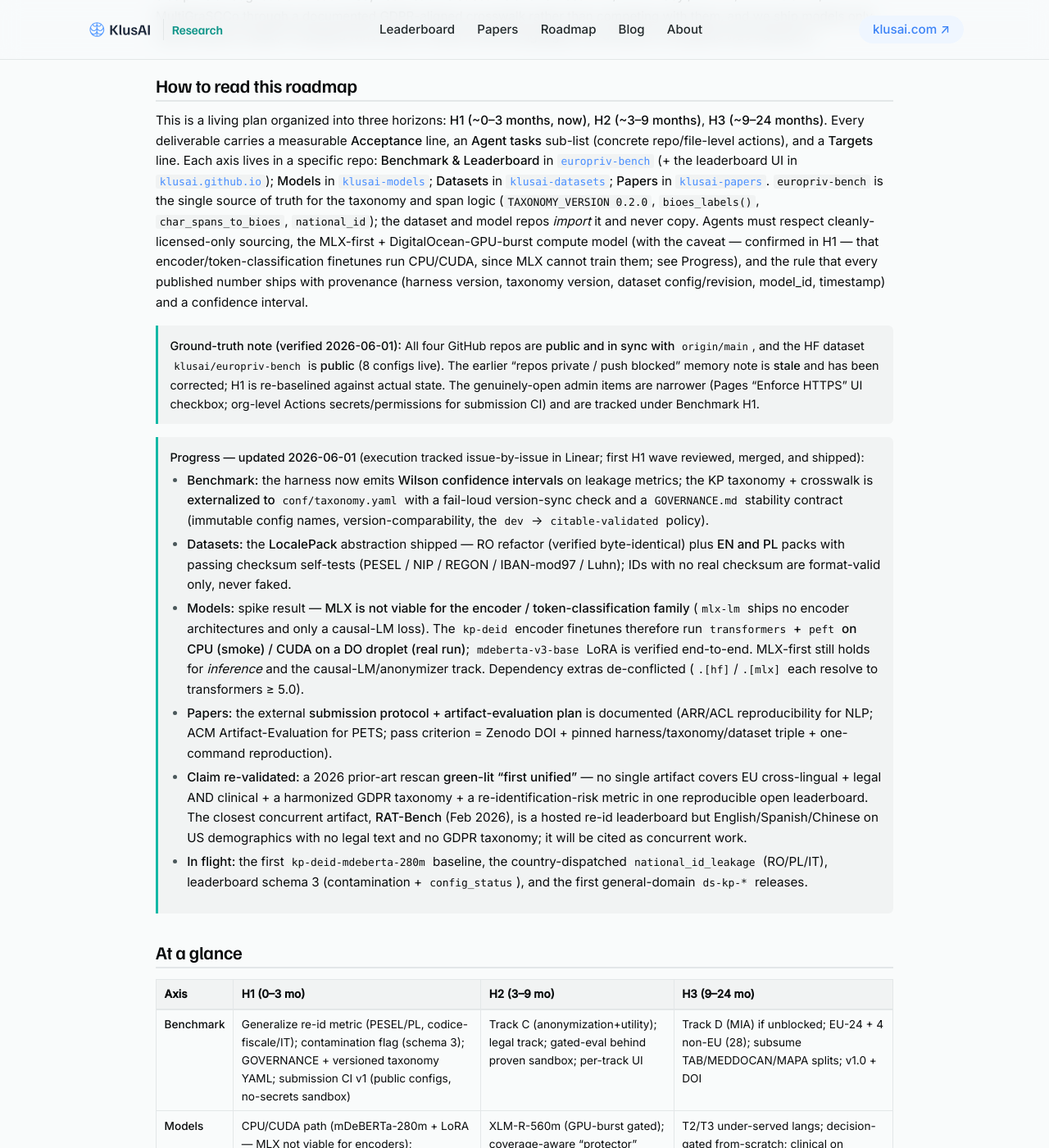
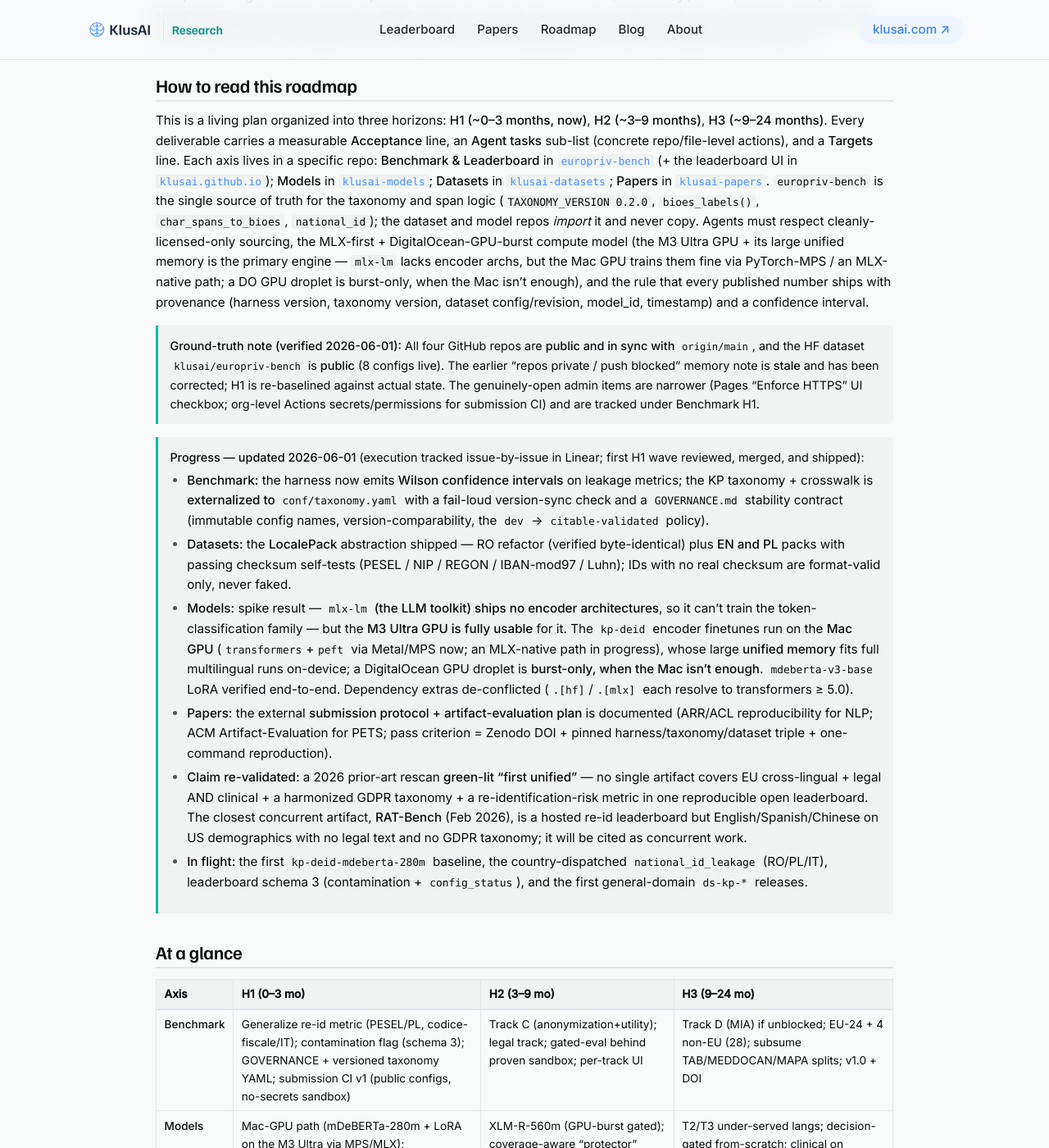
Before and after one commit to klusai/klusai-pages-research, a Jekyll site: the page built from roadmap.md, in a window 1280 px wide and 1400 px high, scrolled down 837 px. Shown: the whole window at 82% size. Built offline with Jekyll 4.4.1, drawn with Linux system fonts in a browser that asks for light colours; some of the changed text lies outside the part shown.

Commit message:
roadmap: correct compute framing to Mac-first (M3 Ultra GPU + unified memory)
Per the program principle (and a course-correction): mlx-lm lacks encoder
archs, but the M3 Ultra GPU trains them fine (PyTorch-MPS now / MLX-native
next), and its large unified memory fits full multilingual runs on-device.
DO GPU is burst-only, when the Mac isn't enough — not the 'real run' default.
Fixes the Progress callout, the at-a-glance Models cell, and the compute caveat.

```diff
--- a/roadmap.md
+++ b/roadmap.md
@@ -17,14 +17,14 @@ The position is defensible for a small, agent-augmented team because a leaderboa
 
 ## How to read this roadmap
 
-This is a living plan organized into three horizons: **H1 (~0–3 months, now)**, **H2 (~3–9 months)**, **H3 (~9–24 months)**. Every deliverable carries a measurable **Acceptance** line, an **Agent tasks** sub-list (concrete repo/file-level actions), and a **Targets** line. Each axis lives in a specific repo: **Benchmark & Leaderboard** in [`europriv-bench`](https://github.com/klusai/europriv-bench) (+ the leaderboard UI in [`klusai.github.io`](https://github.com/klusai/klusai.github.io)); **Models** in [`klusai-models`](https://github.com/klusai/klusai-models); **Datasets** in [`klusai-datasets`](https://github.com/klusai/klusai-datasets); **Papers** in [`klusai-papers`](https://github.com/klusai/klusai-papers). `europriv-bench` is the single source of truth for the taxonomy and span logic (`TAXONOMY_VERSION 0.2.0`, `bioes_labels()`, `char_spans_to_bioes`, `national_id`); the dataset and model repos *import* it and never copy. Agents must respect cleanly-licensed-only sourcing, the MLX-first + DigitalOcean-GPU-burst compute model (with the caveat — confirmed in H1 — that encoder/token-classification finetunes run CPU/CUDA, since MLX cannot train them; see Progress), and the rule that every published number ships with provenance (harness version, taxonomy version, dataset config/revision, model_id, timestamp) and a confidence interval.
+This is a living plan organized into three horizons: **H1 (~0–3 months, now)**, **H2 (~3–9 months)**, **H3 (~9–24 months)**. Every deliverable carries a measurable **Acceptance** line, an **Agent tasks** sub-list (concrete repo/file-level actions), and a **Targets** line. Each axis lives in a specific repo: **Benchmark & Leaderboard** in [`europriv-bench`](https://github.com/klusai/europriv-bench) (+ the leaderboard UI in [`klusai.github.io`](https://github.com/klusai/klusai.github.io)); **Models** in [`klusai-models`](https://github.com/klusai/klusai-models); **Datasets** in [`klusai-datasets`](https://github.com/klusai/klusai-datasets); **Papers** in [`klusai-papers`](https://github.com/klusai/klusai-papers). `europriv-bench` is the single source of truth for the taxonomy and span logic (`TAXONOMY_VERSION 0.2.0`, `bioes_labels()`, `char_spans_to_bioes`, `national_id`); the dataset and model repos *import* it and never copy. Agents must respect cleanly-licensed-only sourcing, the MLX-first + DigitalOcean-GPU-burst compute model (the M3 Ultra GPU + its large unified memory is the primary engine — `mlx-lm` lacks encoder archs, but the Mac GPU trains them fine via PyTorch-MPS / an MLX-native path; a DO GPU droplet is burst-only, when the Mac isn't enough), and the rule that every published number ships with provenance (harness version, taxonomy version, dataset config/revision, model_id, timestamp) and a confidence interval.
 
 > **Ground-truth note (verified 2026-06-01):** All four GitHub repos are **public and in sync with `origin/main`**, and the HF dataset `klusai/europriv-bench` is **public** (8 configs live). The earlier "repos private / push blocked" memory note is **stale** and has been corrected; H1 is re-baselined against actual state. The genuinely-open admin items are narrower (Pages "Enforce HTTPS" UI checkbox; org-level Actions secrets/permissions for submission CI) and are tracked under Benchmark H1.
 
 > **Progress — updated 2026-06-01** (execution tracked issue-by-issue in Linear; first H1 wave reviewed, merged, and shipped):
 > - **Benchmark:** the harness now emits **Wilson confidence intervals** on leakage metrics; the KP taxonomy + crosswalk is **externalized to `conf/taxonomy.yaml`** with a fail-loud version-sync check and a `GOVERNANCE.md` stability contract (immutable config names, version-comparability, the `dev` → `citable-validated` policy).
 > - **Datasets:** the **LocalePack** abstraction shipped — RO refactor (verified byte-identical) plus **EN and PL** packs with passing checksum self-tests (PESEL / NIP / REGON / IBAN-mod97 / Luhn); IDs with no real checksum are format-valid only, never faked.
-> - **Models:** spike result — **MLX is not viable for the encoder / token-classification family** (`mlx-lm` ships no encoder architectures and only a causal-LM loss). The `kp-deid` encoder finetunes therefore run **`transformers` + `peft` on CPU (smoke) / CUDA on a DO droplet (real run)**; `mdeberta-v3-base` LoRA is verified end-to-end. MLX-first still holds for *inference* and the causal-LM/anonymizer track. Dependency extras de-conflicted (`.[hf]`/`.[mlx]` each resolve to transformers ≥ 5.0).
+> - **Models:** spike result — **`mlx-lm` (the LLM toolkit) ships no encoder architectures**, so it can't train the token-classification family — but the **M3 Ultra GPU is fully usable** for it. The `kp-deid` encoder finetunes run on the **Mac GPU** (`transformers`+`peft` via Metal/MPS now; an MLX-native path in progress), whose large **unified memory** fits full multilingual runs on-device; a DigitalOcean GPU droplet is **burst-only, when the Mac isn't enough**. `mdeberta-v3-base` LoRA verified end-to-end. Dependency extras de-conflicted (`.[hf]`/`.[mlx]` each resolve to transformers ≥ 5.0).
 > - **Papers:** the external **submission protocol + artifact-evaluation plan** is documented (ARR/ACL reproducibility for NLP; ACM Artifact-Evaluation for PETS; pass criterion = Zenodo DOI + pinned harness/taxonomy/dataset triple + one-command reproduction).
 > - **Claim re-validated:** a 2026 prior-art rescan **green-lit "first unified"** — no single artifact covers EU cross-lingual + legal AND clinical + a harmonized GDPR taxonomy + a re-identification-risk metric in one reproducible open leaderboard. The closest concurrent artifact, **RAT-Bench** (Feb 2026), is a hosted re-id leaderboard but English/Spanish/Chinese on US demographics with no legal text and no GDPR taxonomy; it will be cited as concurrent work.
 > - **In flight:** the first `kp-deid-mdeberta-280m` baseline, the country-dispatched `national_id_leakage` (RO/PL/IT), leaderboard schema 3 (contamination + `config_status`), and the first general-domain `ds-kp-*` releases.
@@ -34,7 +34,7 @@ This is a living plan organized into three horizons: **H1 (~0–3 months, now)**
 | Axis | H1 (0–3 mo) | H2 (3–9 mo) | H3 (9–24 mo) |
 |---|---|---|---|
 | **Benchmark** | Generalize re-id metric (PESEL/PL, codice-fiscale/IT); contamination flag (schema 3); GOVERNANCE + versioned taxonomy YAML; submission CI v1 (public configs, no-secrets sandbox) | Track C (anonymization+utility); legal track; gated-eval behind proven sandbox; per-track UI | Track D (MIA) if unblocked; EU-24 + 4 non-EU (28); subsume TAB/MEDDOCAN/MAPA splits; v1.0 + DOI |
-| **Models** | CPU/CUDA path (mDeBERTa-280m + LoRA — MLX not viable for encoders); KpModelAdapter; SDK `extract_pii`; first kp rows on RO real-skeleton | XLM-R-560m (GPU-burst gated); coverage-aware "protector" objective; T1 langs; kp-anon + SDK full | T2/T3 under-served langs; decision-gated from-scratch; clinical on credentialed gold |
+| **Models** | Mac-GPU path (mDeBERTa-280m + LoRA on the M3 Ultra via MPS/MLX); KpModelAdapter; SDK `extract_pii`; first kp rows on RO real-skeleton | XLM-R-560m (GPU-burst gated); coverage-aware "protector" objective; T1 langs; kp-anon + SDK full | T2/T3 under-served langs; decision-gated from-scratch; clinical on credentialed gold |
 | **Datasets** | LocalePack refactor; `synthetic.generate()` stage-A; release_dataset.py + license CI gate; 3 (ro/en/pl) 50k **general-domain** slugs | Drift metric; stage-B narrative gen; legal + clinical synthesis; real-skeleton for 3 more langs; T2 packs | T3-EU + T4 packs (EU-24 + 4 non-EU = 28); drift reported across the EU-24 (transfer-gap delta with CIs); contributable locale-pack path |
 | **Papers** | Paper 1 → arXiv + Zenodo DOI; submission protocol doc; Paper 2 skeleton | Paper 1 → venue; Paper 2 → arXiv/dataset venue; Paper 3 draft (gated on models) | Paper 1 + 3 accepted; Paper 4 (utility+MIA) → PETS; Paper 5 (position) as flex buffer |
 
```
